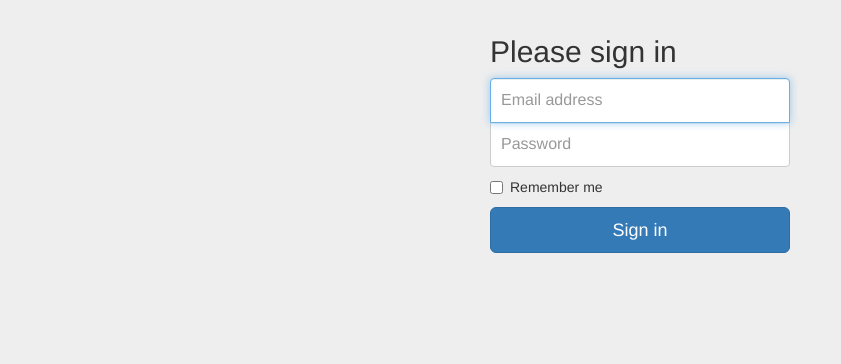
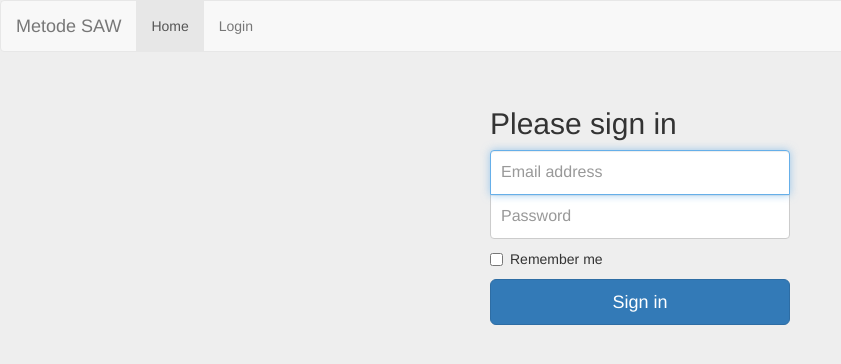
Before and after one commit to RizkiMufrizal/Metode-SAW, a CodeIgniter app: page /Metode-SAW/index.php/admin/usercontroller/halamanUser in a window 1280 px wide. Shown: the top 364 px of the page, without its empty margins (0-841 px from the left). Run offline with CodeIgniter, Linux system fonts and the light colour scheme.

Commit message:
update user view

```diff
--- a/application/views/admin/UserView.php
+++ b/application/views/admin/UserView.php
@@ -29,19 +29,40 @@
     </head>
     <body>
 
+        <nav class="navbar navbar-default">
+            <div class="container-fluid">
+
+                <div class="navbar-header">
+                    <button type="button" class="navbar-toggle collapsed" data-toggle="collapse" data-target="#bs-example-navbar-collapse-1" aria-expanded="false">
+                        <span class="sr-only">Toggle navigation</span>
+                        <span class="icon-bar"></span> <span class="icon-bar"></span>
+                        <span class="icon-bar"></span>
+                    </button>
+                    <a class="navbar-brand" href="#">Metode SAW</a>
+                </div>
+                <div class="collapse navbar-collapse" id="bs-example-navbar-collapse-1">
+                    <ul class="nav navbar-nav">
+                        <li class="active">
+                            <a href="<?php echo base_url(); ?>">Home <span class="sr-only">(current)</span></a>
+                        </li>
+                        <li>
+                            <a href="<?php echo base_url(); ?>index.php/admin/login">Login</a>
+                        </li>
+                    </ul>
+                </div>
+            </div>
+        </nav>
+
         <div class="container">
 
             <form class="form-signin" method="post" action="<?php echo base_url(); ?>index.php/admin/login">
 
-                <?php if ($error != null) {
-    ?>
+                <?php if ($error != null) { ?>
                     <div class="alert alert-danger alert-dismissible" role="alert">
                         <button type="button" class="close" data-dismiss="alert" aria-label="Close"><span aria-hidden="true">&times;</span></button>
-                        <strong>Warning !</strong> <?php echo $error;
-    ?>
+                        <strong>Warning !</strong> <?php echo $error; ?>
                     </div>
-                <?php
-} ?>
+                <?php } ?>
 
                 <h2 class="form-signin-heading">Please sign in</h2>
 
```
